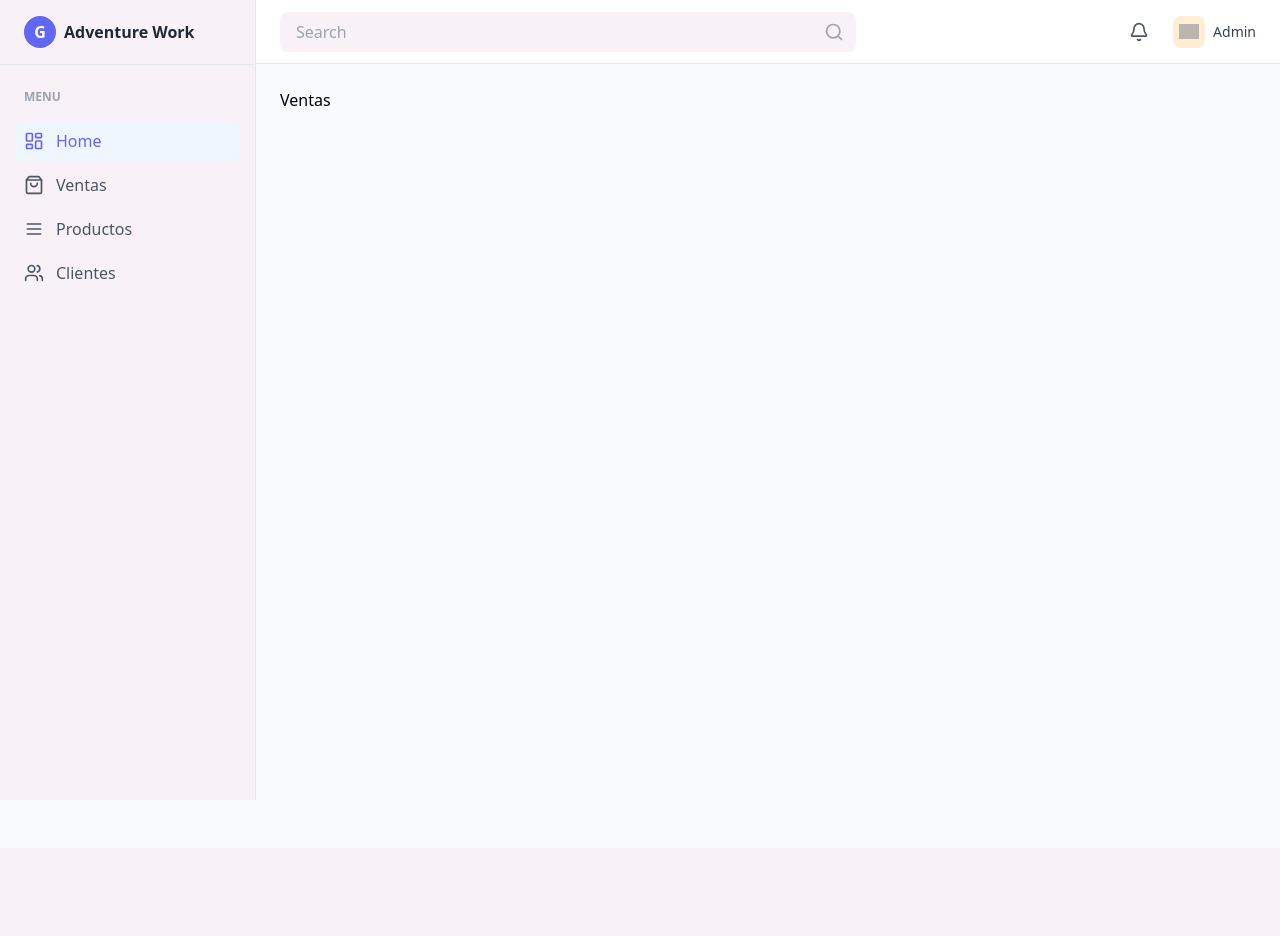
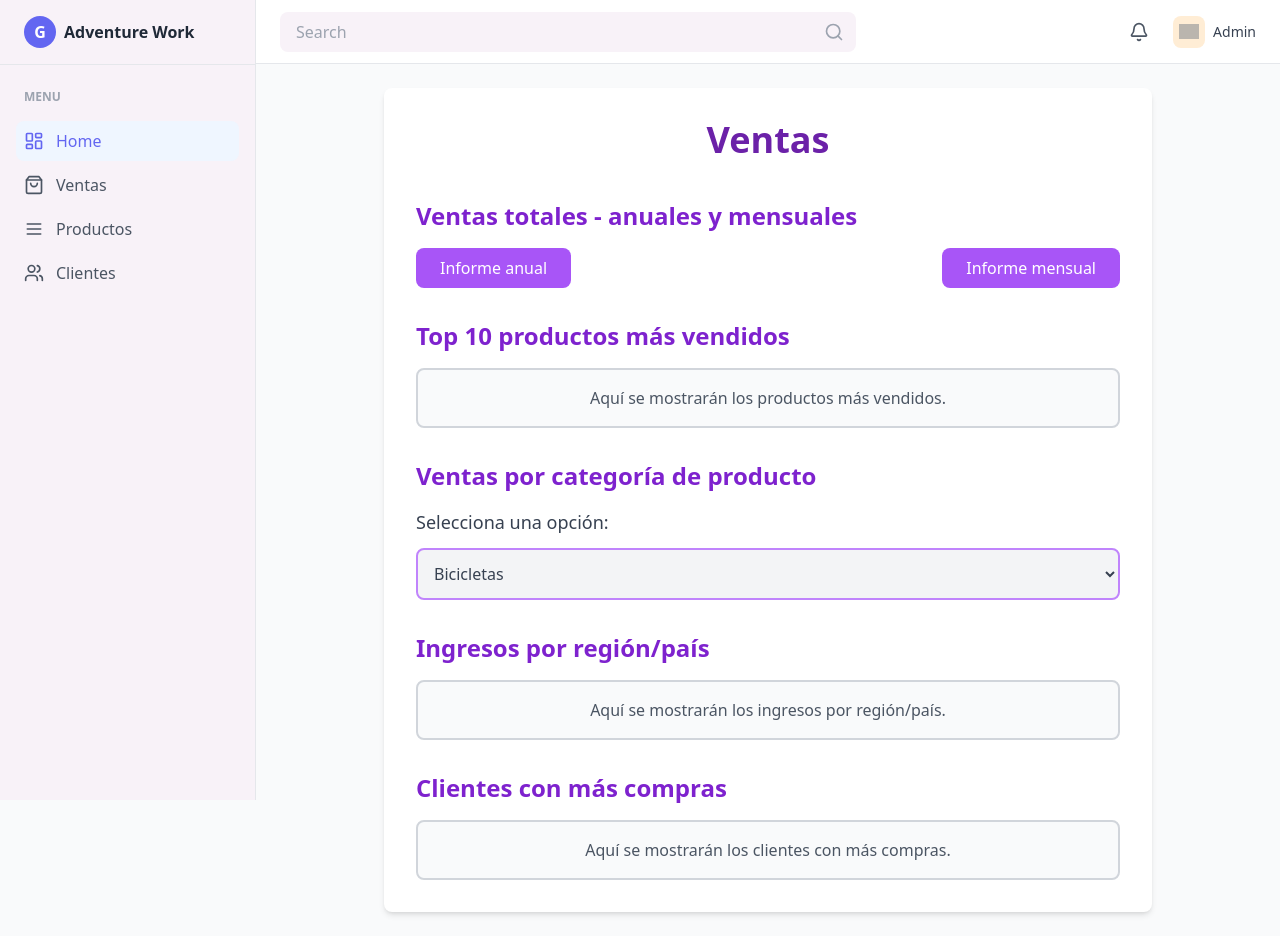
Before and after one commit to jamir2308/front_adventureworks, a Next.js app: page /dashboard/sales in a window 1280 px wide. Before the commit the page ends 848 px from the top, so only its background shows below. Built offline with nearby package versions, Linux system fonts and the light colour scheme; grey boxes are pictures that could not be loaded.

Commit message:
Se agrega versión inicial del l a página de ventas

```diff
--- a/app/components/Sidebar.tsx
+++ b/app/components/Sidebar.tsx
@@ -31,17 +31,17 @@ export default function Sidebar() {
             <LayoutDashboard size={20} />
             <span>Home</span>
           </Link>
-          <Link href="/food-order"
+          <Link href="/dashboard/sales"
             className="flex items-center gap-3 px-2 py-2 text-gray-600 hover:bg-gray-50 rounded-lg">
             <ShoppingBag size={20} />
             <span>Ventas</span>
           </Link>
-          <Link href="/manage-menu"
+          <Link href="/dashboard/products"
             className="flex items-center gap-3 px-2 py-2 text-gray-600 hover:bg-gray-50 rounded-lg">
             <Menu size={20} />
             <span>Productos</span>
           </Link>
-          <Link href="/customer-review"
+          <Link href="/dashboard/customers"
             className="flex items-center gap-3 px-2 py-2 text-gray-600 hover:bg-gray-50 rounded-lg">
             <Users size={20} />
             <span>Clientes</span>
--- a/app/dashboard/sales/page.tsx
+++ b/app/dashboard/sales/page.tsx
@@ -1,7 +1,69 @@
 export default function Sales() {
-    return (
-      <div className="min-h-[calc(100vh-4rem)] bg-gray-50">
+  return (
+    <form className="bg-white text-gray-900 p-8 rounded-lg shadow-md max-w-3xl mx-auto">
+      {/* Título principal */}
+      <h1 className="text-4xl text-purple-800 font-semibold text-center mb-10">
         Ventas
+      </h1>
+
+      {/* Sección de ventas totales */}
+      <div className="mb-8">
+        <h2 className="text-2xl text-purple-700 font-semibold mb-4">Ventas totales - anuales y mensuales</h2>
+        <div className="flex justify-between gap-4">
+          <button className="bg-purple-500 text-white px-6 py-2 rounded-lg hover:bg-purple-400 focus:outline-none transition-all duration-300">
+            Informe anual
+          </button>
+          <button className="bg-purple-500 text-white px-6 py-2 rounded-lg hover:bg-purple-400 focus:outline-none transition-all duration-300">
+            Informe mensual
+          </button>
+        </div>
       </div>
-    );
-  }
+
+      {/* Top 10 productos */}
+      <div className="mb-8">
+        <h2 className="text-2xl text-purple-700 font-semibold mb-4">Top 10 productos más vendidos</h2>
+        <div className="border-2 border-gray-300 rounded-lg p-4 bg-gray-50">
+          <p className="text-center text-gray-600">Aquí se mostrarán los productos más vendidos.</p>
+        </div>
+      </div>
+
+      {/* Categoría de productos */}
+      <div className="mb-8">
+        <h2 className="text-2xl text-purple-700 font-semibold mb-4">Ventas por categoría de producto</h2>
+        <label htmlFor="opciones" className="block text-lg text-gray-700 mb-3">Selecciona una opción:</label>
+        <select
+          id="opciones"
+          name="opciones"
+          className="w-full p-3 border-2 border-purple-400 rounded-lg bg-gray-100 text-gray-700 focus:outline-none focus:ring-2 focus:ring-purple-500 transition-all duration-300"
+        >
+          <option value="opcion1">Bicicletas</option>
+          <option value="opcion2">Accesorios para bicicletas</option>
+          <option value="opcion3">Piezas y componentes</option>
+          <option value="opcion4">Mantenimiento y cuidado</option>
+          <option value="opcion5">Ropa y calzado</option>
+          <option value="opcion6">Bicicross y BMX</option>
+          <option value="opcion7">Bicicletas para niños</option>
+          <option value="opcion8">Cicloturismo y viajes</option>
+          <option value="opcion9">Bicicletas de lujo o edición especial</option>
+          <option value="opcion10">Otros productos</option>
+        </select>
+      </div>
+
+      {/* Ingresos por región */}
+      <div className="mb-8">
+        <h2 className="text-2xl text-purple-700 font-semibold mb-4">Ingresos por región/país</h2>
+        <div className="border-2 border-gray-300 rounded-lg p-4 bg-gray-50">
+          <p className="text-center text-gray-600">Aquí se mostrarán los ingresos por región/país.</p>
+        </div>
+      </div>
+
+      {/* Clientes con más compras */}
+      <div>
+        <h2 className="text-2xl text-purple-700 font-semibold mb-4">Clientes con más compras</h2>
+        <div className="border-2 border-gray-300 rounded-lg p-4 bg-gray-50">
+          <p className="text-center text-gray-600">Aquí se mostrarán los clientes con más compras.</p>
+        </div>
+      </div>
+    </form>
+  );
+}
```
Also changed, not shown: app/page.module.css (line endings or trailing spaces), 1 other file (tests, documents, lock files or other folders).
